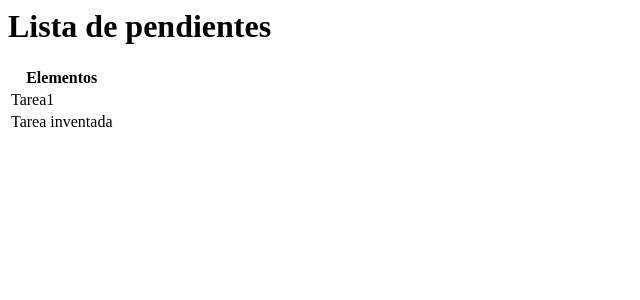
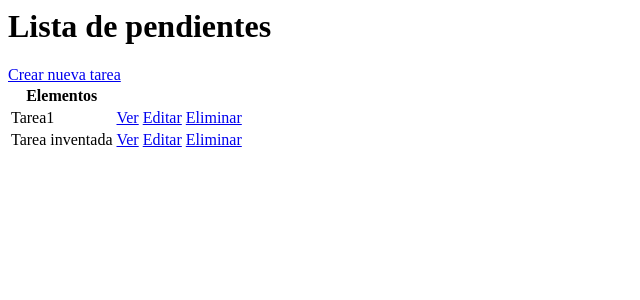
Before and after one commit to javieriranzo/python-learning, a Django app: page / in a window 1280 px wide. Shown: the top 300 px of the page, without its empty margins (0-640 px from the left). Run offline with Django 5.2, Linux system fonts and the light colour scheme; data comes from the database, SQL or seed files in the repository; both versions use the stored data as it was after the commit.

Commit message:
Creadas las funciones CRUD para el proyecto dia16_ProgramaUnaAplicacionWebDeTareasPendientes

```diff
--- /dev/null
+++ b/scripts/dia16_ProgramaUnaAplicacionWebDeTareasPendientes/mis_entornos/mi_web/src/proyecto/base/templates/base/tarea_confirm_delete.html
@@ -0,0 +1,6 @@
+<a href="{% url 'tareas' %}">Volver</a>
+<form method="POST" action="">
+    {% csrf_token %}
+    <p>Vas a eliminar esta tarea: "{{lista_tareas}}"</p>
+    <input type="submit" value="Eliminar">
+</form>
--- a/scripts/dia16_ProgramaUnaAplicacionWebDeTareasPendientes/mis_entornos/mi_web/src/proyecto/base/templates/base/tarea_detail.html
+++ b/scripts/dia16_ProgramaUnaAplicacionWebDeTareasPendientes/mis_entornos/mi_web/src/proyecto/base/templates/base/tarea_detail.html
@@ -1 +1 @@
-<h1>Tarea: {{object}}</h1>
+<h1>Tarea: {{detalle_tarea}}</h1>
--- a/scripts/dia16_ProgramaUnaAplicacionWebDeTareasPendientes/mis_entornos/mi_web/src/proyecto/base/templates/base/tarea_list.html
+++ b/scripts/dia16_ProgramaUnaAplicacionWebDeTareasPendientes/mis_entornos/mi_web/src/proyecto/base/templates/base/tarea_list.html
@@ -1,12 +1,17 @@
 <h1>Lista de pendientes</h1>
-
+<a href="{% url 'crear_tarea' %}">Crear nueva tarea</a>
 <table>
     <tr>
         <th>Elementos</th>
+        <th></th>
+        <th></th>
     </tr>
-    {% for tarea in object_list %}
+    {% for tarea in lista_tareas %}
     <tr>
         <td>{{tarea.titulo}}</td>
+        <td><a href="{% url 'detalle_tarea' tarea.id %}">Ver</a></td>
+        <td><a href="{% url 'editar_tarea' tarea.id %}">Editar</a></td>
+        <td><a href="{% url 'eliminar_tarea' tarea.id %}">Eliminar</a></td>
     </tr>
     {% empty %}
     <h3>No hay elementos en esta lista</h3>
--- a/scripts/dia16_ProgramaUnaAplicacionWebDeTareasPendientes/mis_entornos/mi_web/src/proyecto/base/urls.py
+++ b/scripts/dia16_ProgramaUnaAplicacionWebDeTareasPendientes/mis_entornos/mi_web/src/proyecto/base/urls.py
@@ -1,7 +1,10 @@
 from django.urls import path
-from . views import ListaPendientes, DetalleTarea
+from . views import ListaPendientes, DetalleTarea, CrearTarea, EditarTarea, EliminarTarea
 
 urlpatterns = [
-    path('', ListaPendientes.as_view(), name='pendientes'),
-    path('tarea/<int:pk>', DetalleTarea.as_view(), name='tarea')
+    path('', ListaPendientes.as_view(), name='tareas'),
+    path('tarea/<int:pk>', DetalleTarea.as_view(), name='detalle_tarea'),
+    path('crear_tarea/', CrearTarea.as_view(), name='crear_tarea'),
+    path('editar_tarea/<int:pk>', EditarTarea.as_view(), name='editar_tarea'),
+    path('eliminar_tarea/<int:pk>', EliminarTarea.as_view(), name='eliminar_tarea'),
 ]
--- a/scripts/dia16_ProgramaUnaAplicacionWebDeTareasPendientes/mis_entornos/mi_web/src/proyecto/base/views.py
+++ b/scripts/dia16_ProgramaUnaAplicacionWebDeTareasPendientes/mis_entornos/mi_web/src/proyecto/base/views.py
@@ -1,6 +1,8 @@
 from django.shortcuts import render
 from django.views.generic.list import ListView
 from django.views.generic.detail import DetailView
+from django.views.generic.edit import CreateView, UpdateView, DeleteView
+from django.urls import reverse_lazy
 from . models import Tarea
 
 # Create your views here.
@@ -9,6 +11,36 @@ from . models import Tarea
 
 class ListaPendientes(ListView):
     model = Tarea
+    context_object_name = 'lista_tareas'
+    # Si se quiere cambiar el nombre de la template se tiene que utilizar
+    # template_name = 'base/nombre_template
 
 class DetalleTarea(DetailView):
     model = Tarea
+    context_object_name = 'detalle_tarea'
+    # Si se quiere cambiar el nombre de la template se tiene que utilizar
+    # template_name = 'base/nombre_template
+
+class CrearTarea(CreateView):
+    model = Tarea
+    # Este atributo es para que cree los campos para todos los campos del model Tarea. Si solo se quisiese campos específicos hay que pasarlos en modo lista
+    fields = '__all__'
+    # Cuando finalice la tarea con éxito, vuelve al home
+    success_url = reverse_lazy('tareas')
+    # Si se quiere cambiar el nombre de la template se tiene que utilizar
+    # template_name = 'base/nombre_template
+
+class EditarTarea(UpdateView):
+    model = Tarea
+    # Este atributo es para que cree los campos para todos los campos del model Tarea. Si solo se quisiese campos específicos hay que pasarlos en modo lista
+    fields = '__all__'
+    # Cuando finalice la tarea con éxito, vuelve al home
+    success_url = reverse_lazy('tareas')
+    # Si se quiere cambiar el nombre de la template se tiene que utilizar
+    # template_name = 'base/nombre_template
+
+class EliminarTarea(DeleteView):
+    model = Tarea
+    context_object_name = 'lista_tareas'
+    # Cuando finalice la tarea con éxito, vuelve al home
+    success_url = reverse_lazy('tareas')
```
Also changed, not shown: scripts/dia16_ProgramaUnaAplicacionWebDeTareasPendientes/mis_entornos/mi_web/src/proyecto/base/templates/base/tarea_form.html (added, +7 -0 lines), scripts/dia16_ProgramaUnaAplicacionWebDeTareasPendientes/mis_entornos/mi_web/src/proyecto/db.sqlite3.
